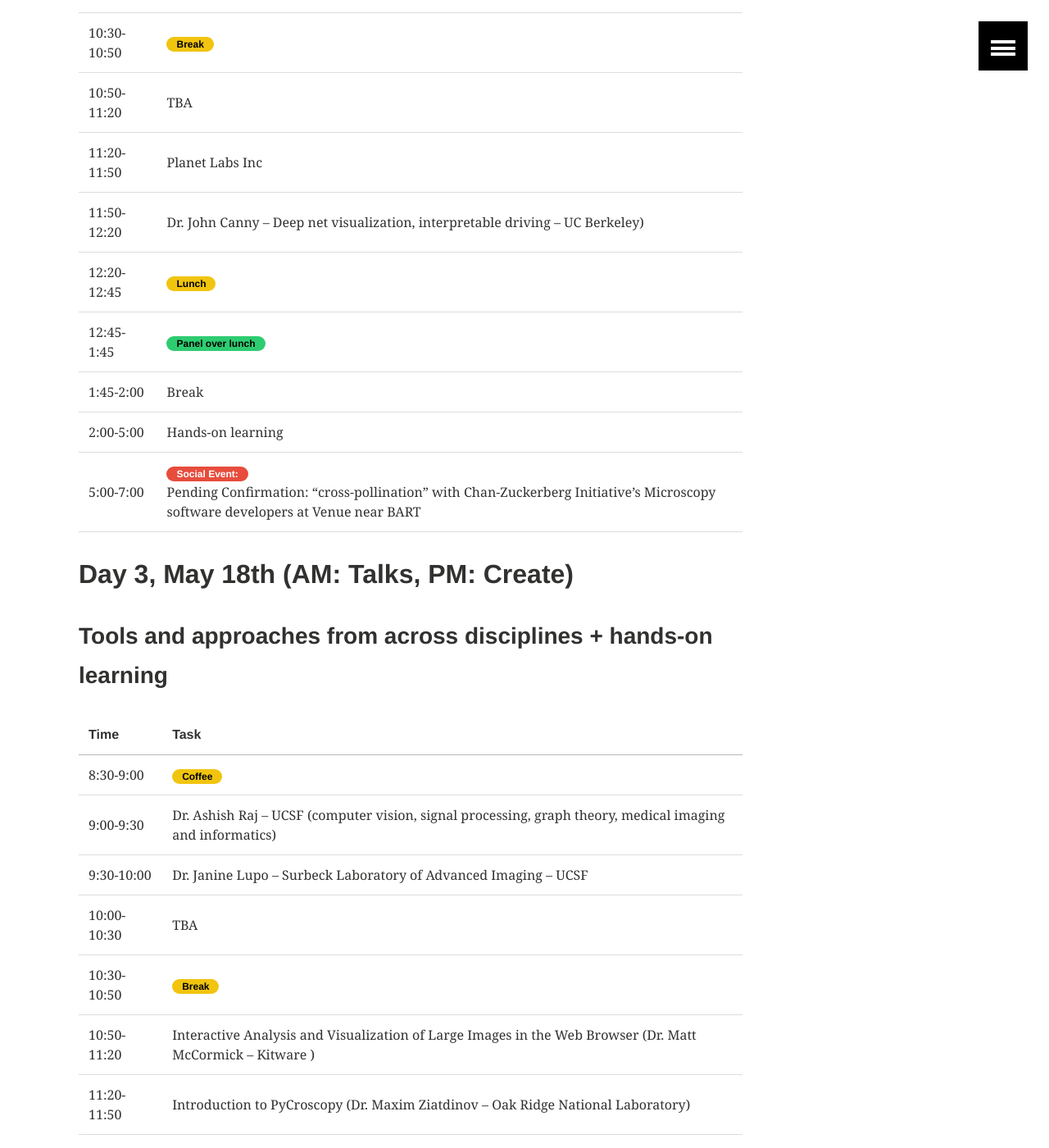
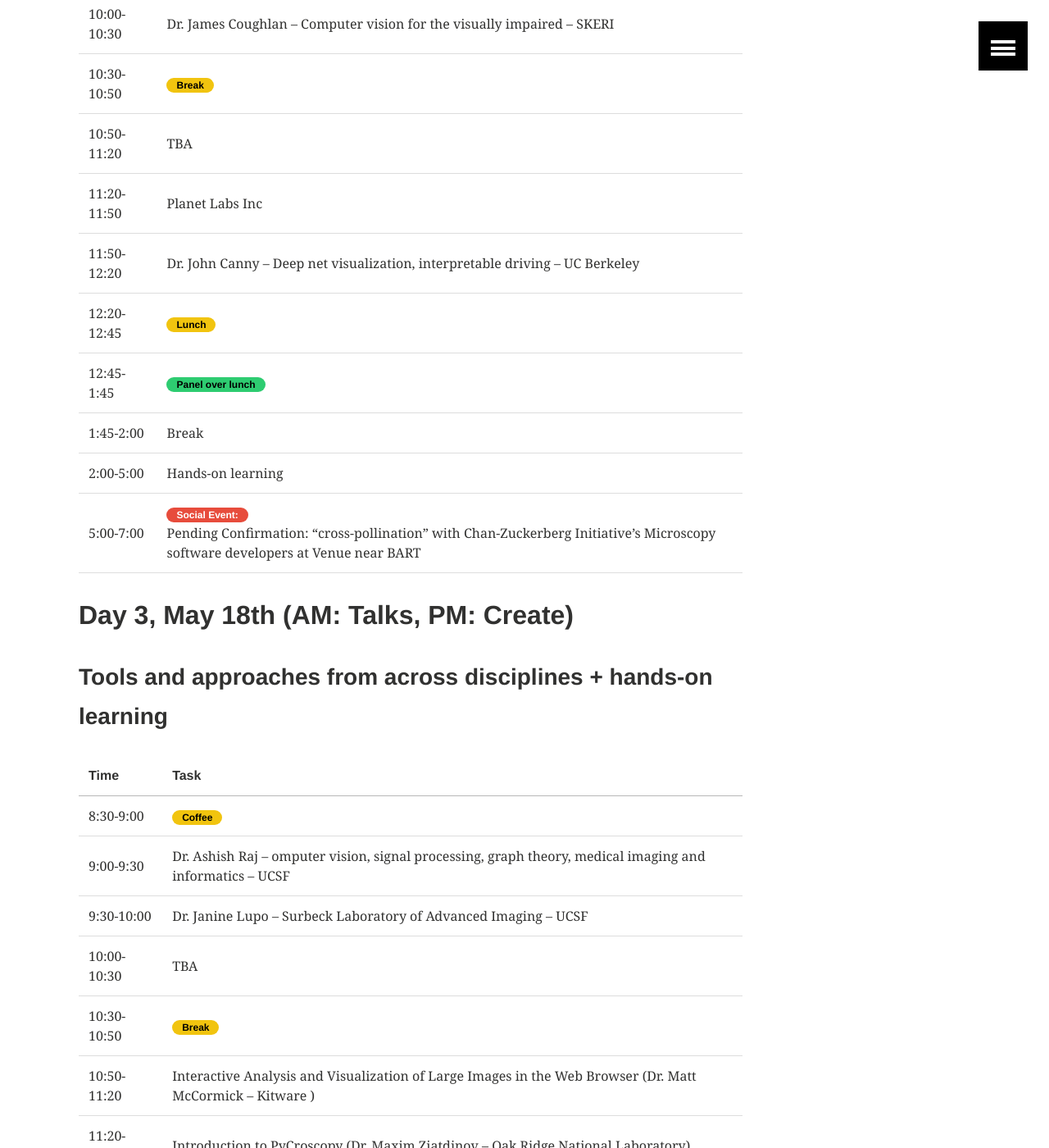
Before and after one commit to imagexd/imagexd.github.io, a Jekyll site: the page built from programs/imagexd2018.md, in a window 1280 px wide and 1400 px high, scrolled down 1600 px. Shown: the whole window at 82% size. Built offline with Jekyll 4.4.1, drawn with Linux system fonts in a browser that asks for light colours; some of the changed text lies outside the part shown.

Commit message:
changed the Who and Where + minor changes to program schadules

```diff
--- a/programs/imagexd2018.md
+++ b/programs/imagexd2018.md
@@ -46,13 +47,13 @@
 |----
 | 9:00-9:30   | TBA |
 | 9:30-10:00  | Dr. Duygu Tosun -- The Center for Imaging of Neurodegenerative Diseases  -- UCSF |
-| 10:00-10:30 | Dr. James Coughlan -- Computer vision for the visually impaired -- SKI |
+| 10:00-10:30 | Dr. James Coughlan -- Computer vision for the visually impaired -- SKERI |
 |----
 | 10:30-10:50  | <span class="badge warning">Break</span>   |
 |----
 | 10:50-11:20  | TBA  |
 | 11:20-11:50  | Planet Labs Inc |
-| 11:50-12:20  | Dr. John Canny -- Deep net visualization, interpretable driving  -- UC Berkeley) |
+| 11:50-12:20  | Dr. John Canny -- Deep net visualization, interpretable driving  -- UC Berkeley |
 |----
 | 12:20-12:45  | <span class="badge warning">Lunch</span>  |
 | 12:45-1:45   | <span class="badge success">Panel over lunch</span> |
@@ -71,7 +72,7 @@
 |:------------|:--------|
 | 8:30-9:00   | <span class="badge warning">Coffee</span>  |
 |----
-| 9:00-9:30   | Dr. Ashish Raj -- UCSF (computer vision, signal processing, graph theory, medical imaging and informatics)  |
+| 9:00-9:30   | Dr. Ashish Raj -- omputer vision, signal processing, graph theory, medical imaging and informatics -- UCSF  |
 | 9:30-10:00  | Dr. Janine Lupo -- Surbeck Laboratory of Advanced Imaging -- UCSF |
 | 10:00-10:30 | TBA |
 |----
```
Also changed, not shown: other parts of programs/imagexd2018.md (+2 -1 lines), imagexd2018/index.md (+2 -1 lines), 1 other file.
